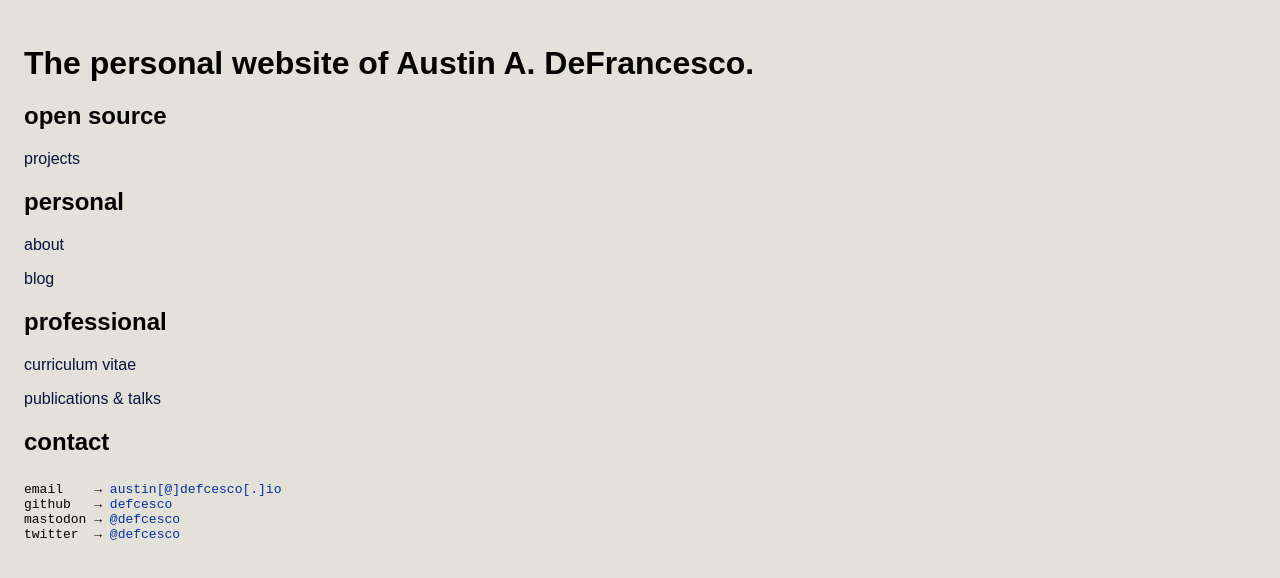
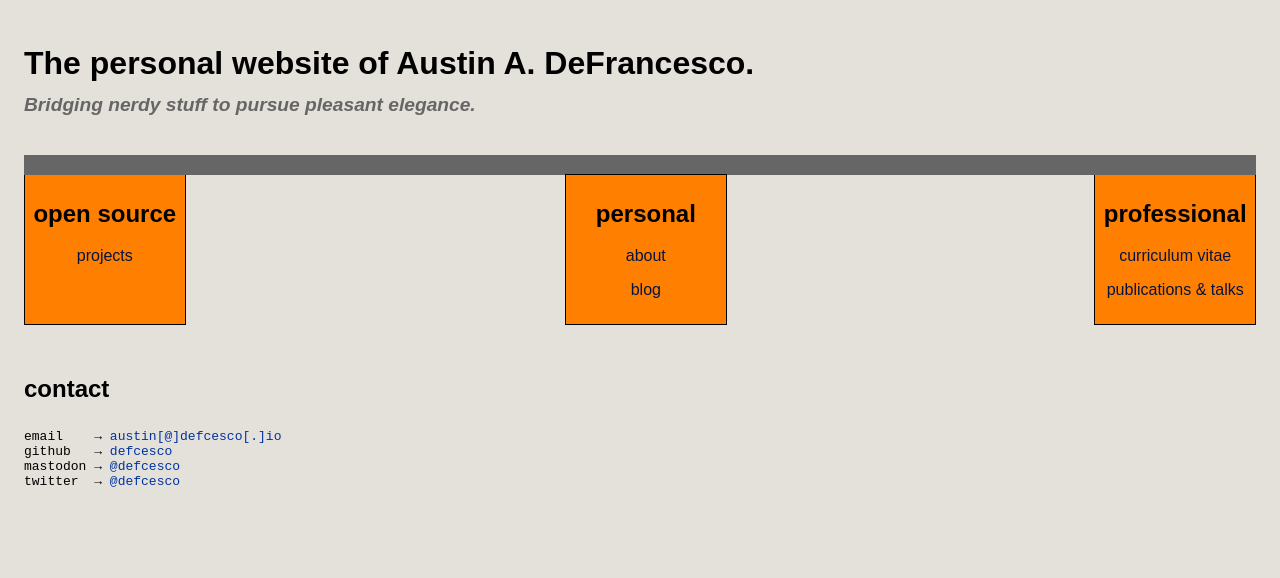
Before and after one commit to DEFCESCO/defcesco.github.io, a plain HTML site: page index.html in a window 1280 px wide. Drawn offline with Linux system fonts and the light colour scheme.

Commit message:
Update index.html

```diff
--- a/index.html
+++ b/index.html
@@ -1,4 +1,3 @@
-
 <!DOCTYPE html>
 
 <html lang="en">
@@ -20,9 +19,14 @@
     <link rel="stylesheet" type="text/css" href="/css/style.css"></head>
 
 <body>
-	<h1>The personal website of Austin A. DeFrancesco.</h1>
+<h1>
+The personal website of Austin A. DeFrancesco.
+</br>
+<small class="subtitle">Bridging nerdy stuff to pursue pleasant elegance.</small>
+</h1>
 
-	<div class="box">
+    <div class="bridge">
+        <div class="pier box">
             <div class="column">
                 <h2>open source</h2>
 
@@ -31,20 +35,9 @@
                 </p>
 
             </div>
-
-		<div class="column">
-			<h2>personal</h2>
-
-			<p>
-				<a href="about.html">about</a>
-			</p>
-
-			<p>
-				<a href="https://blog.defcesco.io">blog</a>
-			</p>
-
         </div>
-
+        <div class="road"></div>
+        <div class="pier box">
             <div class="column">
                 <h2>professional</h2>
 
@@ -58,6 +51,22 @@
 
             </div>
         </div>
+        <div class="road"></div>
+        <div class="pier box">
+            <div class="column">
+                <h2>personal</h2>
+
+                <p>
+                    <a href="about.html">about</a>
+                </p>
+
+                <p>
+                    <a href="https://blog.defcesco.io">blog</a>
+                </p>
+
+            </div>
+        </div>
+    </div>
 
     <h2>contact</h2>
 <pre>
```
Lines whose indentation alone changed are shown as unchanged.
